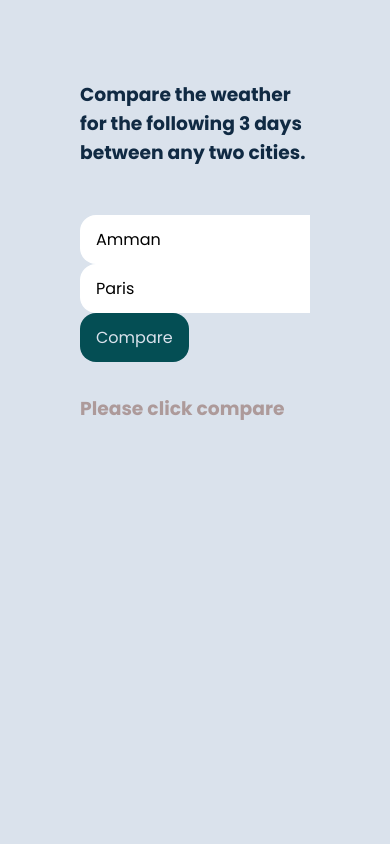
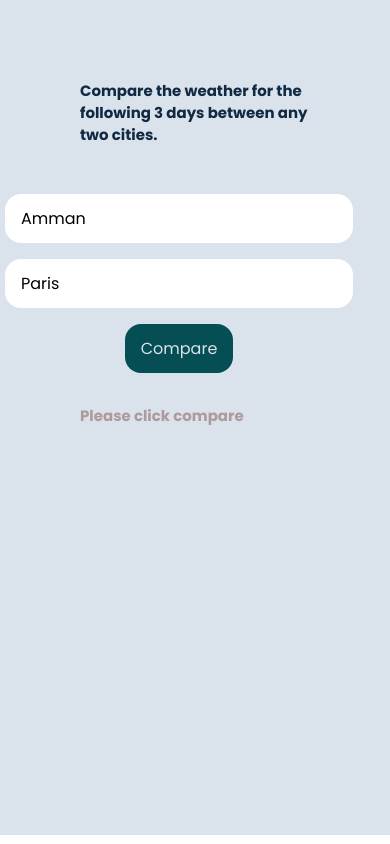
Before and after one commit to anasomar1/Compare-weather, a React (Create React App) app: page / in a window 390 px wide. Shown: the top 844 px of the page. Built offline with nearby package versions, Linux system fonts and the light colour scheme.

Commit message:
1.1 Responsive Design

```diff
--- a/src/App.js
+++ b/src/App.js
@@ -63,7 +63,6 @@ const App = () => {
           )}
         </Content>
       </Container>
-      );
     </div>
   );
 };
@@ -71,7 +70,7 @@ const Container = styled.div`
   display: flex;
   flex-direction: column;
   padding: 5rem 5rem;
-  height: 100vh;
+  height: 80vh;
   font-family: "Poppins", sans-serif;
   background: hsl(212, 33%, 89%);
 
@@ -101,6 +100,17 @@ const Content = styled.div`
 
 const Form = styled.form`
   margin-top: 2rem;
+
+  @media (max-width: 766px) {
+    display: flex;
+    flex-direction: column;
+    justify-content: center;
+    align-items: center;
+
+    Input {
+      margin-bottom: 1rem;
+    }
+  }
 `;
 
 const InputBox = styled.input`
--- a/src/GlobalStyles.js
+++ b/src/GlobalStyles.js
@@ -4,9 +4,13 @@ const GlobalStyle = createGlobalStyle`
 *{
     margin: 0;
     padding: 0;
-    overflow-y: hidden;
+}
+@media (max-width: 766px) {
+    body{
+        font-size:80%;
+    }
+}
 
-}
 `;
 
 export default GlobalStyle;
--- a/src/components/Compare.js
+++ b/src/components/Compare.js
@@ -16,6 +16,7 @@ const Compare = ({ firstCityData, secondCityData }) => {
   );
 
   return (
+    <TableContainer>
       <Table>
         <thead>
           <tr>
@@ -74,9 +75,12 @@ const Compare = ({ firstCityData, secondCityData }) => {
           </tr>
         </tbody>
       </Table>
+    </TableContainer>
   );
 };
-
+const TableContainer = styled.div`
+  overflow-x: auto;
+`;
 const Table = styled.table`
   font-family: inherit;
   width: 100%;
```
Also changed, not shown: 1 other file (tests, documents, lock files or other folders). Lines whose indentation alone changed are shown as unchanged.
